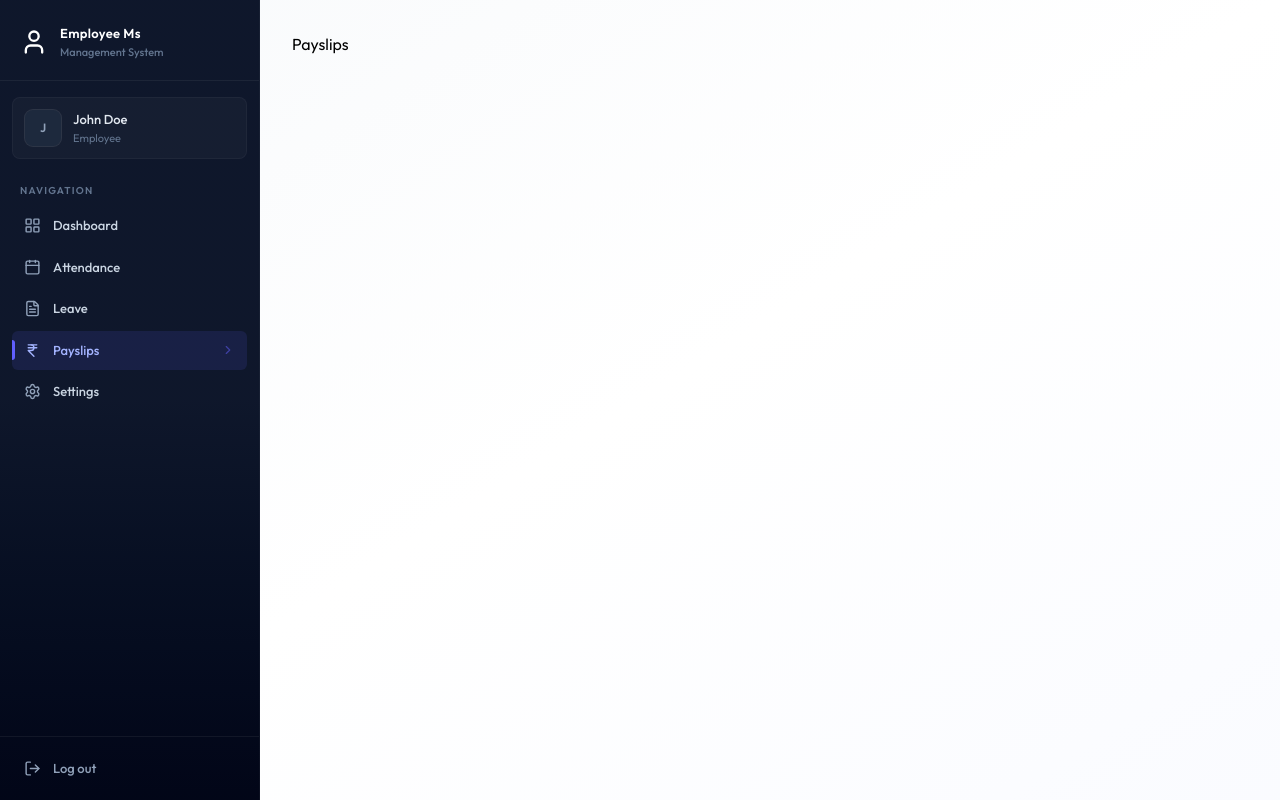
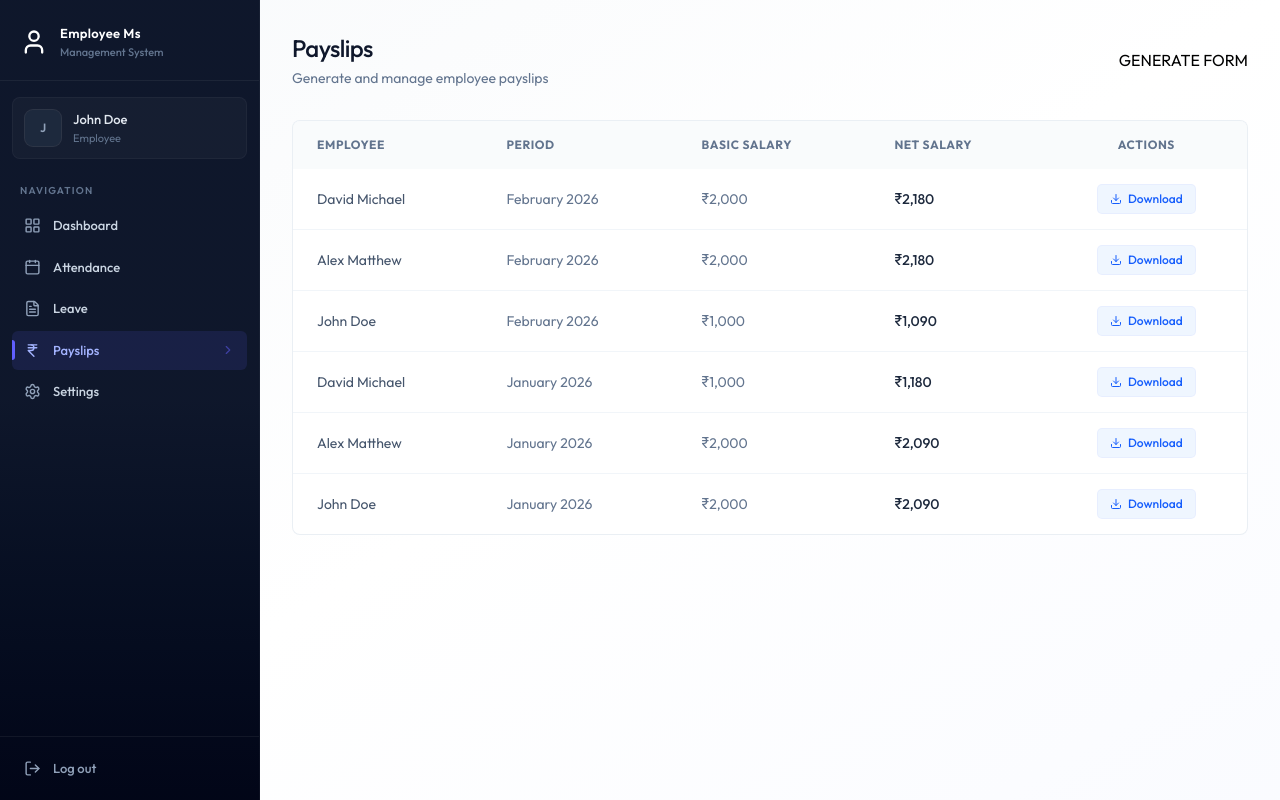
Before and after one commit to Saurabhguptan007/FullStack-EMS, a React (Vite) app in the folder client/: page /payslips in a window 1280 px wide. Built offline with nearby package versions, Linux system fonts and the light colour scheme.

Commit message:
Payslip List UI design complete

```diff
--- /dev/null
+++ b/client/src/components/payslip/PayslipList.jsx
@@ -0,0 +1,48 @@
+import { format } from 'date-fns'
+import { Download } from 'lucide-react'
+import React from 'react'
+
+const PayslipList = ({payslips, isAdmin}) => {
+  return (
+    <div className='card overflow-hidden'>
+        <div className="overflow-x-auto">
+            <table className="table-modern">
+                <thead>
+                    <tr>
+                        {isAdmin && <th>Employee</th>}
+                        <th>Period</th>
+                        <th>Basic Salary</th>
+                        <th>Net Salary</th>
+                        <th className='text-center'>Actions</th>
+                    </tr>
+                </thead>
+                <tbody>
+                    {payslips.length === 0 ? (
+                        <tr>
+                            <td colSpan={isAdmin ? 5 : 4} className='text-center py-12 text-slate-400'>No payslips found</td>
+                        </tr>
+                    ): (
+                        payslips.map((payslip) => {
+                            return (
+                                <tr key={payslip._id || payslip.id}>
+                                    {isAdmin && (<td className='text-slate-600'>{payslip.employee?.firstName} {payslip.employee?.lastName}</td>) }
+                                    <td className='text-slate-500'>{format(new Date(payslip.year, payslip.month - 1), "MMMM yyyy")}</td>
+                                    <td className='text-slate-500'>₹{payslip.basicSalary?.toLocaleString()}</td>
+                                    <td className='font-medium text-slate-800'>₹{payslip.netSalary?.toLocaleString()}</td>
+                                    <td className="text-center">
+                                        <button onClick={() => window.open(`/print/payslips/${payslip._id || payslip.id}`)} className='inline-flex items-center px-3 py-1.5 text-xs font-medium rounded text-blue-600 bg-blue-50 hover:bg-blue-100 transition-colors ring-1 ring-blue-600/10'>
+                                            <Download className='w-3 h-3 mr-1.5' /> Download
+                                        </button>
+                                    </td>
+                                </tr>
+                            )
+                        })
+                    )}
+                </tbody>
+            </table>
+        </div>
+    </div>
+  )
+}
+
+export default PayslipList
--- a/client/src/pages/Payslips.jsx
+++ b/client/src/pages/Payslips.jsx
@@ -1,6 +1,43 @@
+import { useCallback, useEffect, useState } from "react"
+import { dummyEmployeeData, dummyPayslipData } from "../assets/assets";
+import Loading from "../components/Loading";
+import PayslipList from "../components/payslip/PayslipList";
+
 const Payslips = () => {
+
+  const [payslips, setPayslips] = useState([]);
+  const[employees, setEmployees] = useState([]);
+  const[loading, setLoading] = useState(true);
+  const isAdmin = true;
+
+  const fetchPayslips = useCallback(async () => {
+    setPayslips(dummyPayslipData);
+    setTimeout(() => {
+      setLoading(false)
+    }, 1000)
+  }, [])
+
+  useEffect(() => {
+    fetchPayslips()
+  }, [fetchPayslips])
+
+  useEffect(() => {
+    if(isAdmin) setEmployees(dummyEmployeeData)
+  }, [isAdmin])
+
+  if(loading) return <Loading />
+
   return (
-    <div>Payslips</div>
+    <div className="animate-fade-in">
+      <div className="flex flex-col sm:flex-row justify-between items-start sm:items-center gap-4 mb-8">
+        <div>
+          <h1 className="page-title">Payslips</h1>
+          <p className="page-subtitle">{isAdmin? "Generate and manage employee payslips" : "Your payslip history"}</p>
+        </div>
+        {isAdmin && <p>GENERATE FORM</p>}
+      </div>
+      <PayslipList payslips={payslips} isAdmin={isAdmin} />
+    </div>
   )
 }
 
```
